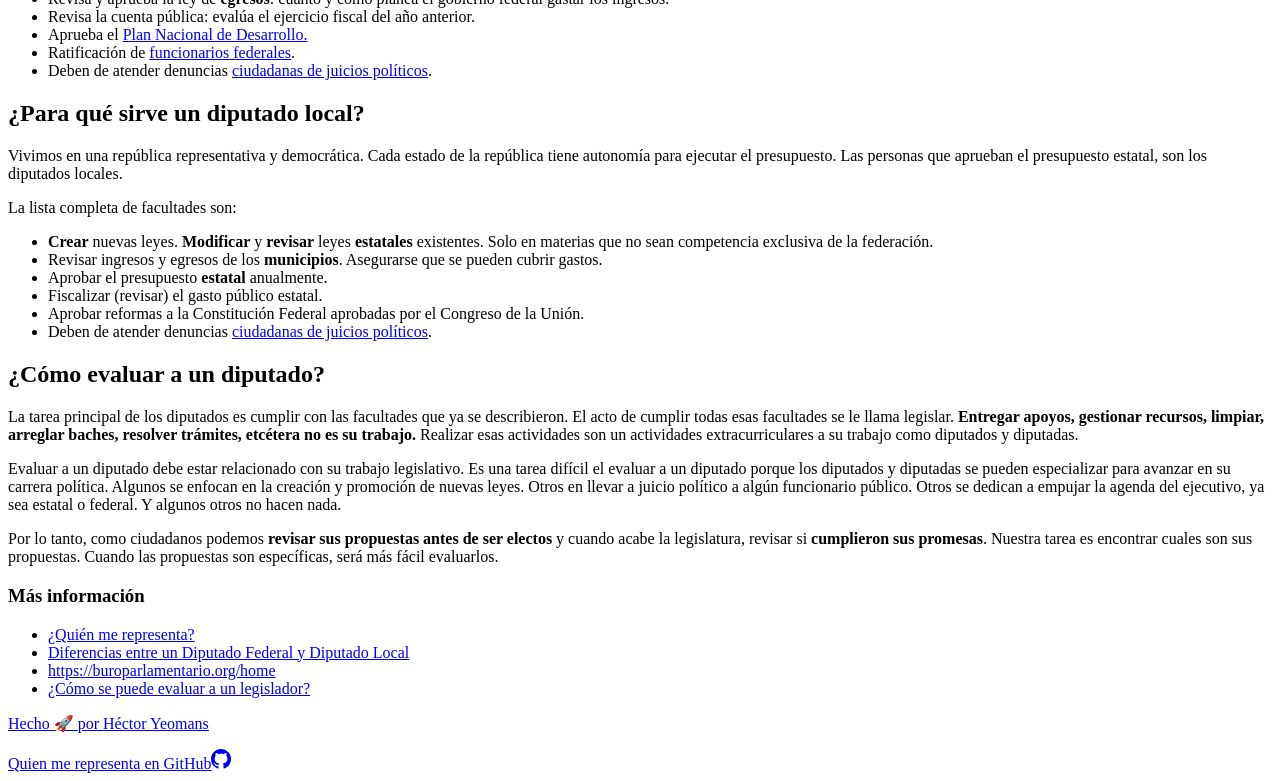
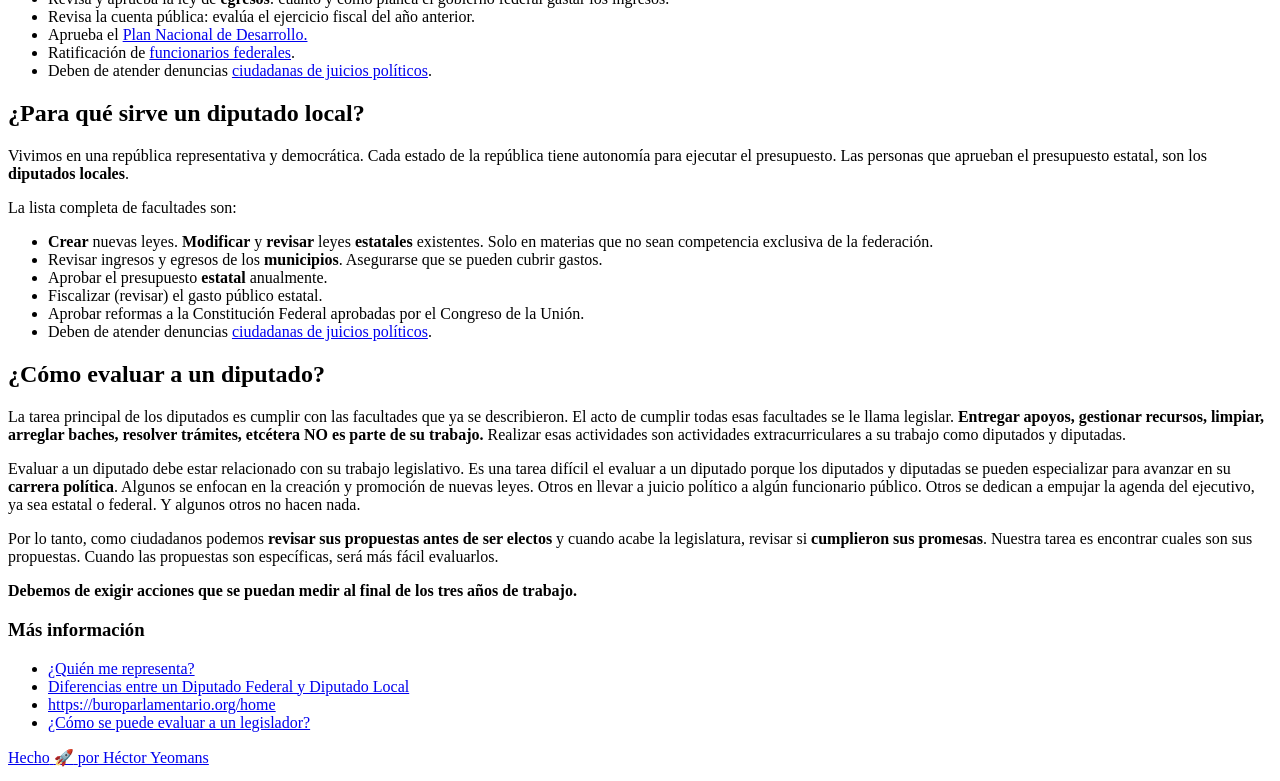
Before and after one commit to hyeomans/quien-me-representa-mx, a Next.js app: page /blog/quien-es-mi-diputado in a window 1280 px wide. Shown: the part 2084-2865 px from the top of the page. Built offline with nearby package versions, Linux system fonts and the light colour scheme; no server answers.

Commit message:
Improve SEO

```diff
--- /dev/null
+++ b/next-sitemap.js
@@ -0,0 +1,4 @@
+module.exports = {
+  siteUrl: 'https://www.quienmerepresenta.com.mx',
+  generateRobotsTxt: true, // (optional)
+}
--- a/package.json
+++ b/package.json
@@ -66,6 +66,7 @@
     "eslint-plugin-simple-import-sort": "7.0.0",
     "husky": "6.0.0",
     "lint-staged": "10.5.4",
+    "next-sitemap": "1.6.57",
     "postcss": "8.2.10",
     "prettier": "2.2.1",
     "tailwindcss": "2.1.1"
--- a/src/pages/blog/quien-es-mi-diputado.js
+++ b/src/pages/blog/quien-es-mi-diputado.js
@@ -48,7 +48,7 @@ export default function QuienEsMiDiputado() {
         description="Quien es mi diputado. Que hace un diputado. Cuales son las funciones de un diputado"
         canonical="https://www.quienmerepresenta.com.mx/"
         openGraph={{
-          url: 'https://www.quienmerepresenta.com.mx/',
+          url: 'https://www.quienmerepresenta.com.mx/blog/quien-es-mi-diputado',
           locale: 'es-MX',
           title: '¿Quién es mi diputado?',
           description:
@@ -221,8 +221,7 @@ export default function QuienEsMiDiputado() {
             </p>
             <p>
               Los diputados <strong>locales</strong> representan un distrito dentro de un estado. La
-              cantidad de distritos locales varía por estado. La Ciudad de México le llama Asamblea
-              Legislativa a su congreso.
+              cantidad de distritos locales varía por estado.
             </p>
             <h2>¿Cuál es el trabajo de un diputado federal?</h2>
             <p>
@@ -281,7 +280,7 @@ export default function QuienEsMiDiputado() {
             <p>
               Vivimos en una república representativa y democrática. Cada estado de la república
               tiene autonomía para ejecutar el presupuesto. Las personas que aprueban el presupuesto
-              estatal, son los diputados locales.
+              estatal, son los <strong>diputados locales</strong>.
             </p>
             <p>La lista completa de facultades son:</p>
             <ul>
@@ -318,19 +317,19 @@ export default function QuienEsMiDiputado() {
               describieron. El acto de cumplir todas esas facultades se le llama legislar.{' '}
               <strong>
                 Entregar apoyos, gestionar recursos, limpiar, arreglar baches, resolver trámites,
-                etcétera no es su trabajo.
+                etcétera NO es parte de su trabajo.
               </strong>{' '}
-              Realizar esas actividades son un actividades extracurriculares a su trabajo como
+              Realizar esas actividades son actividades extracurriculares a su trabajo como
               diputados y diputadas.
             </p>
 
             <p>
               Evaluar a un diputado debe estar relacionado con su trabajo legislativo. Es una tarea
               difícil el evaluar a un diputado porque los diputados y diputadas se pueden
-              especializar para avanzar en su carrera política. Algunos se enfocan en la creación y
-              promoción de nuevas leyes. Otros en llevar a juicio político a algún funcionario
-              público. Otros se dedican a empujar la agenda del ejecutivo, ya sea estatal o federal.
-              Y algunos otros no hacen nada.
+              especializar para avanzar en su <strong>carrera política</strong>. Algunos se enfocan
+              en la creación y promoción de nuevas leyes. Otros en llevar a juicio político a algún
+              funcionario público. Otros se dedican a empujar la agenda del ejecutivo, ya sea
+              estatal o federal. Y algunos otros no hacen nada.
             </p>
             <p>
               Por lo tanto, como ciudadanos podemos{' '}
@@ -338,6 +337,11 @@ export default function QuienEsMiDiputado() {
               legislatura, revisar si <strong>cumplieron sus promesas</strong>. Nuestra tarea es
               encontrar cuales son sus propuestas. Cuando las propuestas son específicas, será más
               fácil evaluarlos.
+            </p>
+            <p>
+              <strong>
+                Debemos de exigir acciones que se puedan medir al final de los tres años de trabajo.
+              </strong>
             </p>
 
             <h3>Más información</h3>
```
Also changed, not shown: src/pages/index.js (+42 -16 lines), public/robots.txt (added), 2 other files (tests, documents, lock files or other folders).
